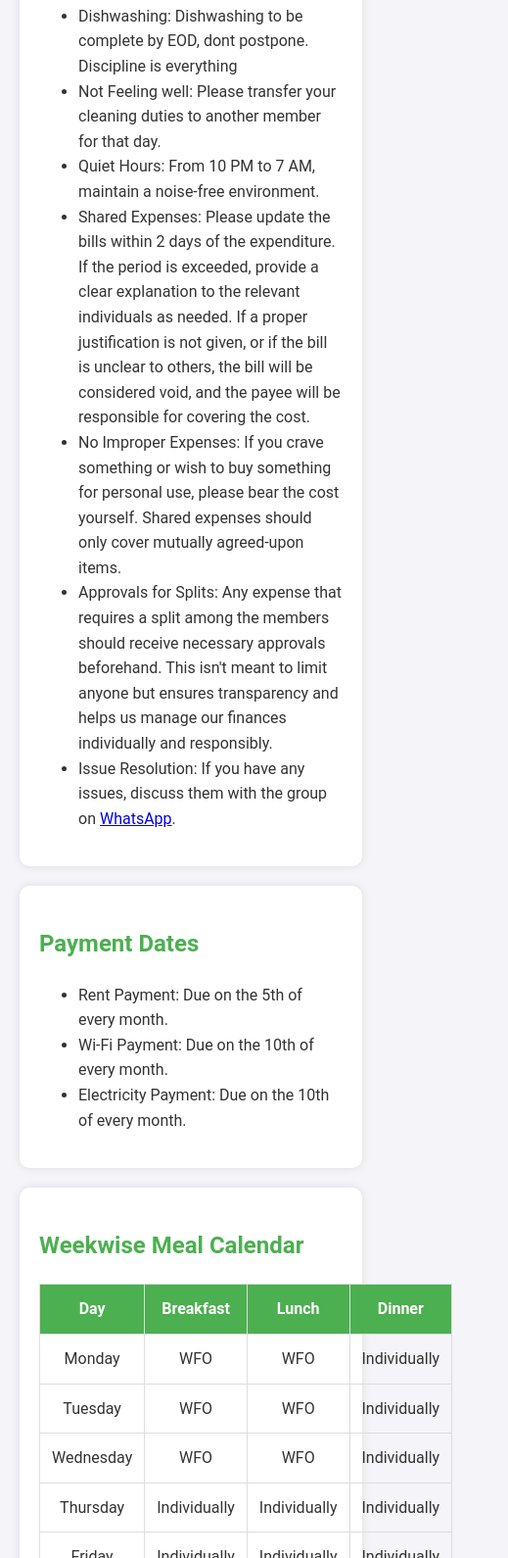
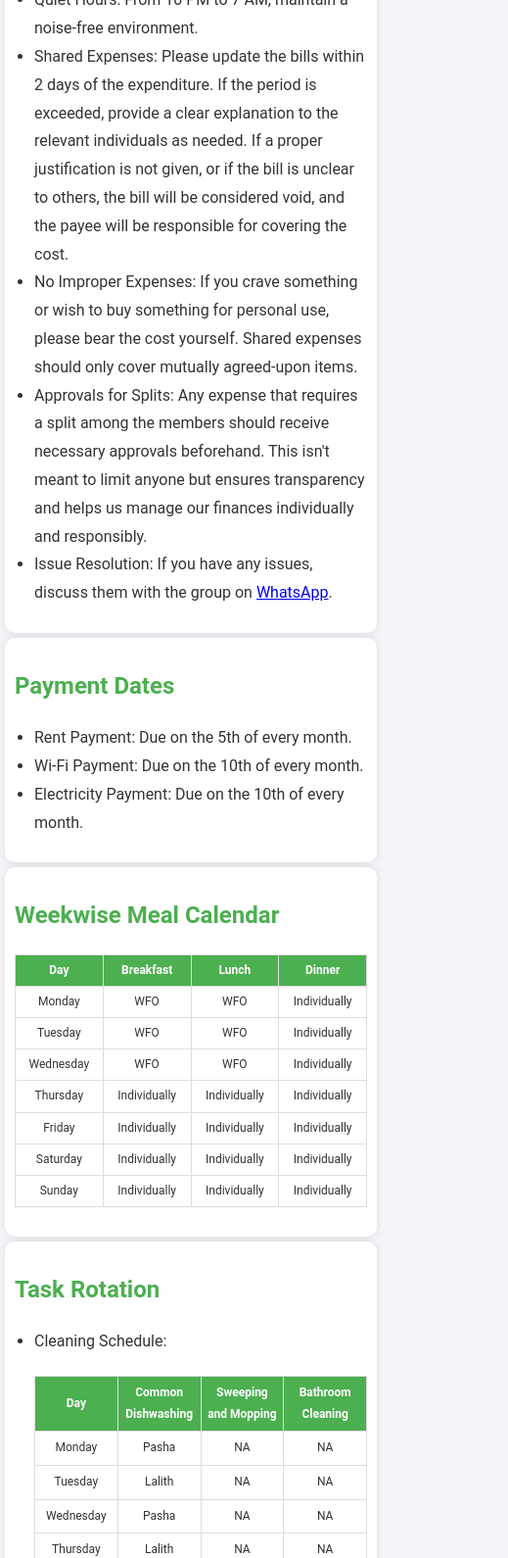
Before and after one commit to Khaja-Pasha-Shaik/casa, a plain HTML site: page index.html in a window 390 px wide. Shown: the part 410-2000 px from the top of the page at 98% size, 519 px wide, since content can reach past the window. Drawn offline with Linux system fonts and the light colour scheme.

Commit message:
Update index.html - Making it compatible with mobile

```diff
--- a/index.html
+++ b/index.html
@@ -29,10 +29,15 @@
       h2 {
         color: #4caf50;
       }
+      ul {
+        padding-left: 20px;
+        line-height: 1.8;
+      }
       table {
         width: 100%;
         border-collapse: collapse;
         margin: 20px 0;
+        table-layout: fixed;
       }
       table,
       th,
@@ -43,6 +48,7 @@
       td {
         padding: 12px;
         text-align: center;
+        word-wrap: break-word;
       }
       th {
         background-color: #4caf50;
@@ -56,13 +62,44 @@
         margin-top: 20px;
       }
       .whatsapp-link {
-        display: inline-block;
-        padding: 10px 15px;
-        background-color: #25d366;
-        color: white;
-        text-decoration: none;
-        border-radius: 5px;
-        margin-top: 10px;
+        color: #25d366;
+        text-decoration: underline;
+      }
+
+      @media (max-width: 768px) {
+        body {
+          font-size: 16px;
+        }
+        header,
+        footer {
+          padding: 1rem;
+        }
+        section {
+          margin: 10px;
+          padding: 15px;
+        }
+        table,
+        th,
+        td {
+          font-size: 14px;
+          padding: 8px;
+        }
+      }
+      @media (max-width: 480px) {
+        header h1,
+        footer p {
+          font-size: 18px;
+        }
+        section {
+          margin: 5px;
+          padding: 10px;
+        }
+        table,
+        th,
+        td {
+          font-size: 12px;
+          padding: 6px;
+        }
       }
     </style>
   </head>
@@ -80,11 +117,11 @@
           in common areas.
         </li>
         <li>
-          Dishwashing: Dishwashing to be complete by EOD, dont postpone.
-          Discipline is everything
+          Dishwashing: Dishwashing to be completed by EOD, don’t postpone.
+          Discipline is everything.
         </li>
         <li>
-          Not Feeling well: Please transfer your cleaning duties to another
+          Not Feeling Well: Please transfer your cleaning duties to another
           member for that day.
         </li>
         <li>
@@ -152,6 +189,7 @@
           <tr>
             <td>Wednesday</td>
             <td>WFO</td>
+
             <td>WFO</td>
             <td>Individually</td>
           </tr>
@@ -174,7 +212,7 @@
             <td>Individually</td>
           </tr>
           <tr>
-            <td>Sundayday</td>
+            <td>Sunday</td>
             <td>Individually</td>
             <td>Individually</td>
             <td>Individually</td>
@@ -192,10 +230,9 @@
             <thead>
               <tr>
                 <th>Day</th>
-                <th>Common dishwashing</th>
+                <th>Common Dishwashing</th>
                 <th>Sweeping and Mopping</th>
                 <th>Bathroom Cleaning</th>
-                <th></th>
               </tr>
             </thead>
             <tbody>
```
